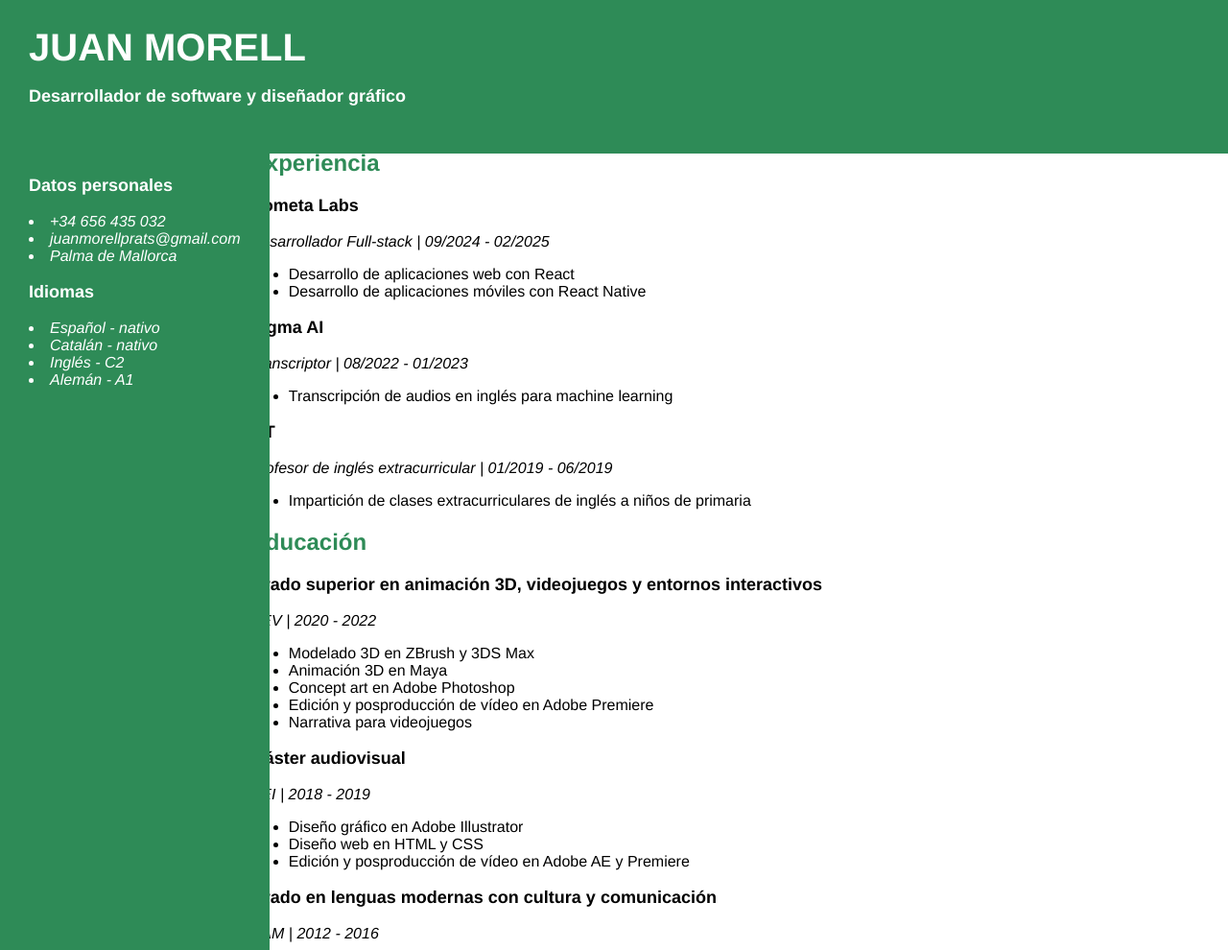
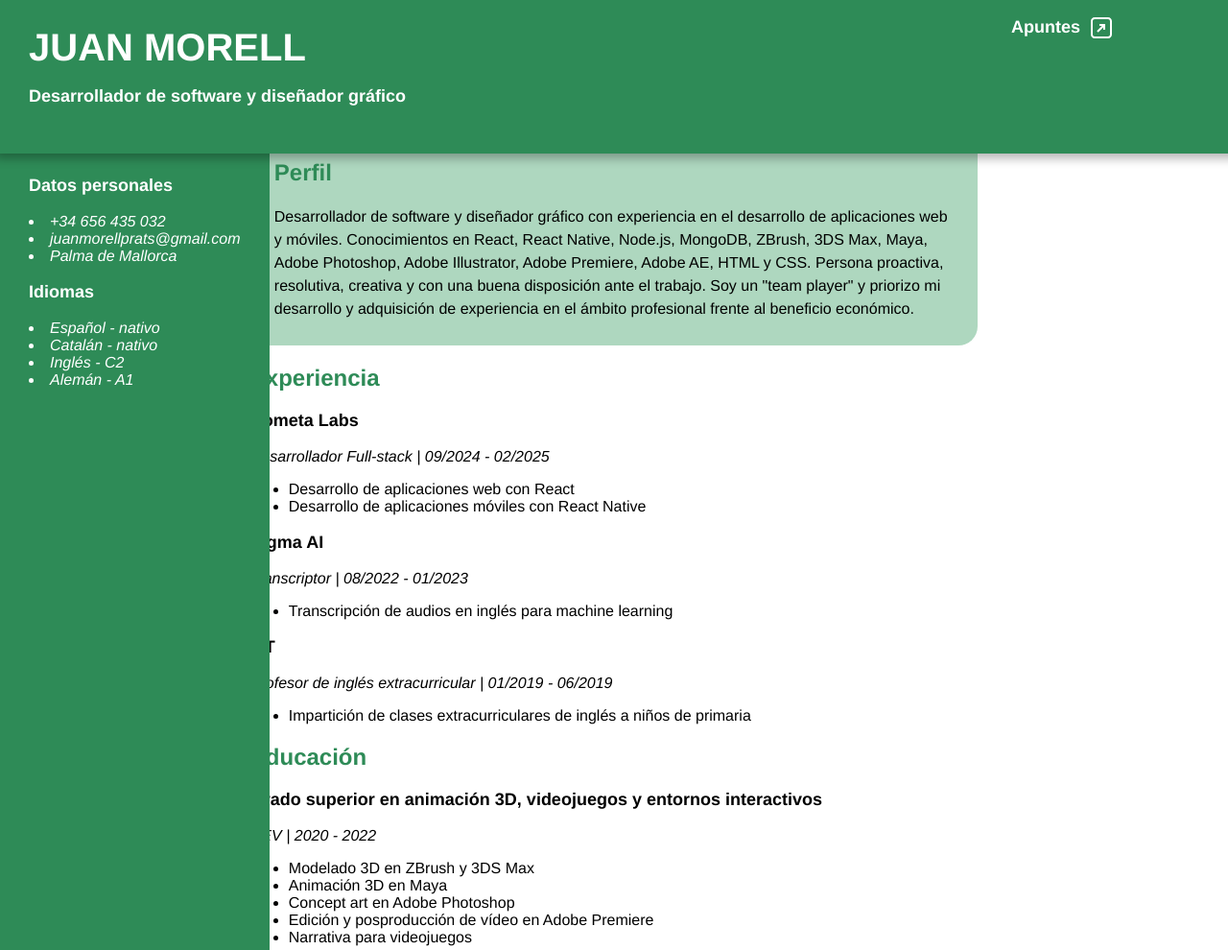
Before and after one commit to JuanMorell/Apuntes, a plain HTML site: page index.html in a window 1280 px wide. Shown: the top 990 px of the page at 96% size. Drawn offline with Linux system fonts and the light colour scheme.

Commit message:
Curriculum Vitae acabado

```diff
--- a/Resources/css/index.css
+++ b/Resources/css/index.css
@@ -2,9 +2,14 @@
     font-family: Helvetica, Arial, sans-serif;
   }
 
+  #link{
+    text-decoration: none;
+    color: white;
+  }
 
   h1 {
     color: white;
+    width: 80%;
   }
 
   h2 {
@@ -44,6 +49,8 @@
   }
 
   .header {
+    box-shadow: 0 0 10px 5px rgba(0,0,0,0.3);
+    z-index: 1000;
     width: 100%;
     height: 20%;
     color: white;
@@ -57,3 +64,15 @@
     background: seagreen;
     padding: 0px 30px;
   }
+
+  .aboutme {
+    border-radius: 20px;
+    background: rgb(174, 215, 191);
+    padding: 10px 25px;
+  }
+
+  .aboutmetext {
+    font-size: medium;
+    font-weight: lighter;
+    line-height: 1.5;
+  }
--- a/index.html
+++ b/index.html
@@ -2,11 +2,35 @@
 <html lang="es">
     <link href="./resources/css/index.css" type="text/css" rel="stylesheet">
     <head>
-        <title>APUNTES</title>
+        <title>CV</title>
     </head>
     <body>
         <div class="header">
             <h1>JUAN MORELL <p>Desarrollador de software y diseñador gráfico</p></h1>
+            <a id="link" href="apuntes.html">
+                <div style=" display: flex; flex-direction: row; ">
+                    <p>Apuntes</p>
+                    <svg
+                        style="margin: auto; margin-left: 10px;"
+                        width="24"
+                        height="24"
+                        viewBox="0 0 24 24"
+                        fill="none"
+                        xmlns="http://www.w3.org/2000/svg"
+                        >
+                        <path
+                            d="M14 13.9633H16V7.96331H10V9.96331H12.5858L7.25623 15.2929L8.67044 16.7071L14 11.3775V13.9633Z"
+                            fill="currentColor"
+                        />
+                        <path
+                            fill-rule="evenodd"
+                            clip-rule="evenodd"
+                            d="M23 19C23 21.2091 21.2091 23 19 23H5C2.79086 23 1 21.2091 1 19V5C1 2.79086 2.79086 1 5 1H19C21.2091 1 23 2.79086 23 5V19ZM19 21H5C3.89543 21 3 20.1046 3 19V5C3 3.89543 3.89543 3 5 3H19C20.1046 3 21 3.89543 21 5V19C21 20.1046 20.1046 21 19 21Z"
+                            fill="currentColor"
+                        />
+                    </svg>
+                </div>
+            </a>
         </div>
         <div>
             <div class="sidebar">
@@ -20,7 +44,11 @@
                 <li class="italic">Inglés - C2</li>
                 <li class="italic">Alemán - A1</li>
             </div>
-            <div style="margin-left:20%; margin-top:10%; padding-top: 10px;">
+            <div style="margin-left:20%; margin-right:20%; margin-top:10%; padding-top: 10px;">
+                <div class="aboutme">
+                    <h2>Perfil</h2>
+                    <p class="aboutmetext">Desarrollador de software y diseñador gráfico con experiencia en el desarrollo de aplicaciones web y móviles. Conocimientos en React, React Native, Node.js, MongoDB, ZBrush, 3DS Max, Maya, Adobe Photoshop, Adobe Illustrator, Adobe Premiere, Adobe AE, HTML y CSS. Persona proactiva, resolutiva, creativa y con una buena disposición ante el trabajo. Soy un "team player" y priorizo mi desarrollo y adquisición de experiencia en el ámbito profesional frente al beneficio económico.</p>
+                </div>
                 <h2>Experiencia</h2>
                 <p>Cometa Labs</p>
                 <p class="italic">Desarrollador Full-stack |  09/2024 - 02/2025</p>
```
Also changed, not shown: apuntes.html (added, +9 -0 lines), Resources/css/apuntes.css (added).
